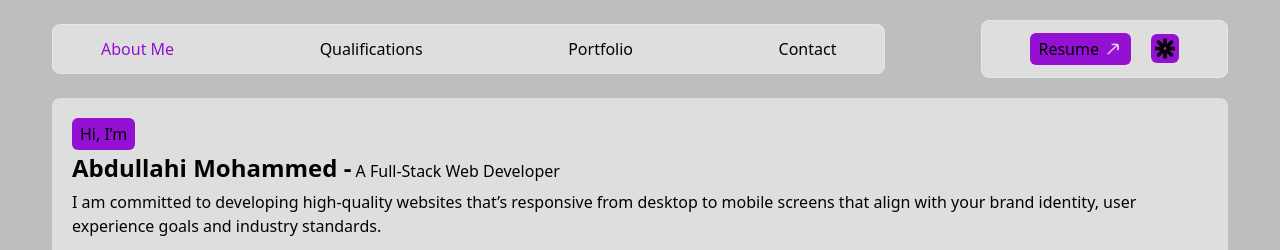
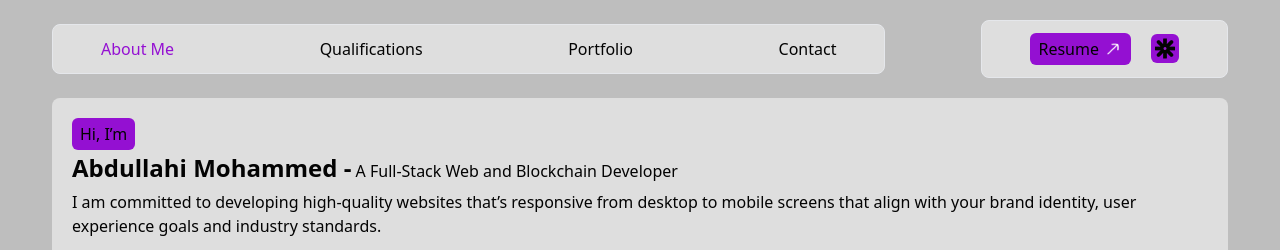
Before and after one commit to abdullahi-mohammed/portfoliov2, a React (Vite) app: page / in a window 1280 px wide. Shown: the top 250 px of the page. Built offline with nearby package versions, Linux system fonts and the light colour scheme.

Commit message:
updated skill and portfolio

```diff
--- a/src/components/hero.tsx
+++ b/src/components/hero.tsx
@@ -13,7 +13,7 @@ const Hero = () => {
         <div id="about" className="mt-5">
             <Card dataAos="fade" className="">
                 <div><p className="px-2 py-1 rounded-md bg-[#9410D2] w-fit">Hi, I’m</p></div>
-                <p><span className="text-[20px] md:text-[24px] font-bold">Abdullahi Mohammed -</span> <span>A Full-Stack Web Developer</span></p>
+                <p><span className="text-[20px] md:text-[24px] font-bold">Abdullahi Mohammed -</span> <span>A Full-Stack Web and Blockchain Developer</span></p>
                 <p className="mt-1">I am committed to developing high-quality websites that’s responsive from desktop to mobile screens that align with your brand identity, user experience goals and industry standards.</p>
             </Card>
 
--- a/src/components/portfolio.tsx
+++ b/src/components/portfolio.tsx
@@ -4,7 +4,8 @@ import wowtouche from '../assets/wowtouche.png'
 import burgerapp from "../assets/burgerapp.png";
 import greencandlestick from "../assets/greencandlestick.png";
 import breej from "../assets/breej.png";
-import mortgage from "../assets//Screenshot (101).png";
+import mortgage from "../assets/Screenshot (101).png";
+import thecreator from "../assets/Screenshot (104).png";
 import plut from "../assets/plut.png";
 
 const Portfolio = () => {
@@ -50,6 +51,13 @@ const Portfolio = () => {
         stacks: [{ stack: "React.js" }, { stack: "TypesScript" }, { stack: "Ionic Framework" }, { stack: "Firebase" }],
         links: [{ title: "GitHub: private repo", link: "#" }, { title: "Website", link: "https://plut.ng/" }]
     },
+    {
+        heading: "The Creator",
+        image: thecreator,
+        paragraph: "The Creator was built as a portfolio showcasing photography and cinematography projects. It makes it easy for clients to experience the creators expertise.",
+        stacks: [{ stack: "Next.js" }, { stack: "TypesScript" }, { stack: "Sanity.js" }, { stack: "TailwindCss" }],
+        links: [{ title: "GitHub: private repo", link: "#" }, { title: "Website", link: "https://www.thecreator.org.uk/" }]
+    },
     ]
 
     return (
```
Also changed, not shown: src/assets/Screenshot (104).png (added).
